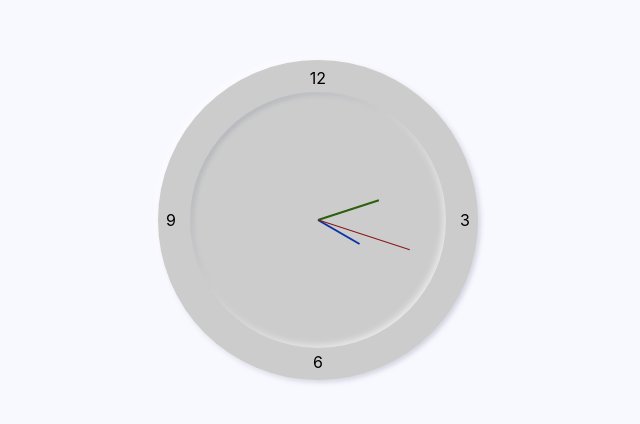
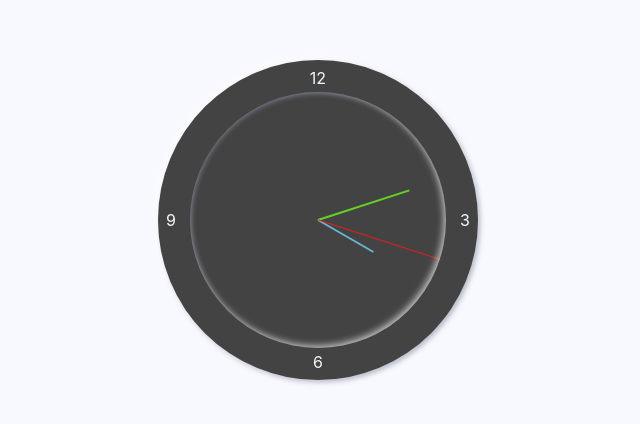
Before and after one commit to AbielKiflu/pomodoro, a React (Create React App) app: page / in a window 1280 px wide. Shown: the part 180-604 px from the top of the page, without its empty margins (322-962 px from the left). Built offline with nearby package versions, Linux system fonts and the light colour scheme.

Commit message:
clock style

```diff
--- a/src/components/Clock.js
+++ b/src/components/Clock.js
@@ -16,6 +16,7 @@ const Clock = () => {
   const second = time.getSeconds() * 6;
 
   return (
+    <>
       <div className="clock">
         <div
           className="hour"
@@ -34,6 +35,7 @@ const Clock = () => {
         <span className="three">3</span>
         <span className="nine">9</span>
       </div>
+    </>
   );
 };
 
--- a/src/components/clock.css
+++ b/src/components/clock.css
@@ -11,10 +11,10 @@ align-items: center;
 position: relative;
 width: 20rem;
 height: 20rem;
-background-color: #ccc;
+background-color: rgb(68, 67, 67);
 border-radius: 10rem;
 box-shadow: -2px -2px 7px rgba(255, 255, 255, 0.7),
-    2px 2px 5px rgba(94, 104, 121, 0.3);
+    2px 2px 5px rgba(94, 104, 121, 0.5);
 }
 
 
@@ -30,44 +30,45 @@ box-shadow: -2px -2px 7px rgba(255, 255, 255, 0.7),
     background: transparent;
     border-radius: 50%;
     box-shadow: inset -2px -2px 7px rgba(255, 255, 255, 0.7),
-    inset 2px 2px 5px rgba(94, 104, 121, 0.3);
+    inset 2px 2px 5px rgba(94, 104, 121, 0.5);
 }
 
 .hour{
     position: absolute;
     width: 2px;
-    height: 15%;
+    height: 20%;
     top:50%;
     transform-origin: top;
     transform: rotate(0deg);
-    background: rgb(10, 51, 165);
+    background: rgb(103, 180, 211);
 }
 
 .minute{
     position: absolute;
     width: 2px;
-    height: 20%;
+    height: 30%;
     top:50%;
     transform-origin: top;
     transform: rotate(10deg);
     z-index: 5;
-    background: rgb(45, 95, 16);
+    background: rgb(100, 209, 37);
 }
 
 .second{
     position: absolute;
     width: 1px;
-    height: 30%;
+    height: 40%;
     top:50%;
     transform-origin: top;
-    transform: rotate(15deg);
+    transform: rotate(0deg);
     z-index: 6;
-    background: rgb(134, 23, 23);
+    background: rgb(224, 31, 31);
 }
 
 .clock span{
     position: absolute;
     padding: 0.5rem;
+    color:aliceblue;
 }
 
 .twelve{
```
Lines whose indentation alone changed are shown as unchanged.
